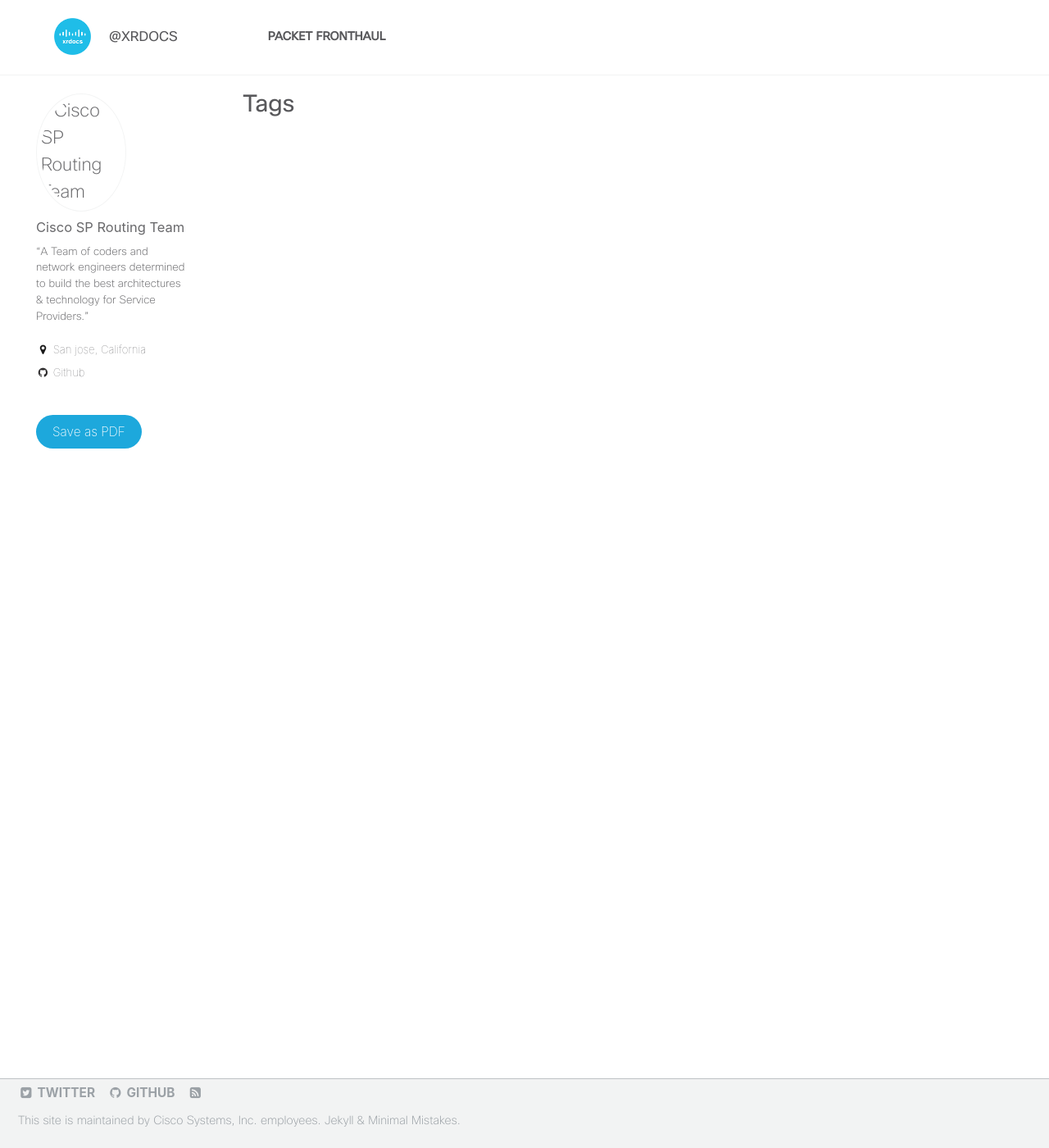
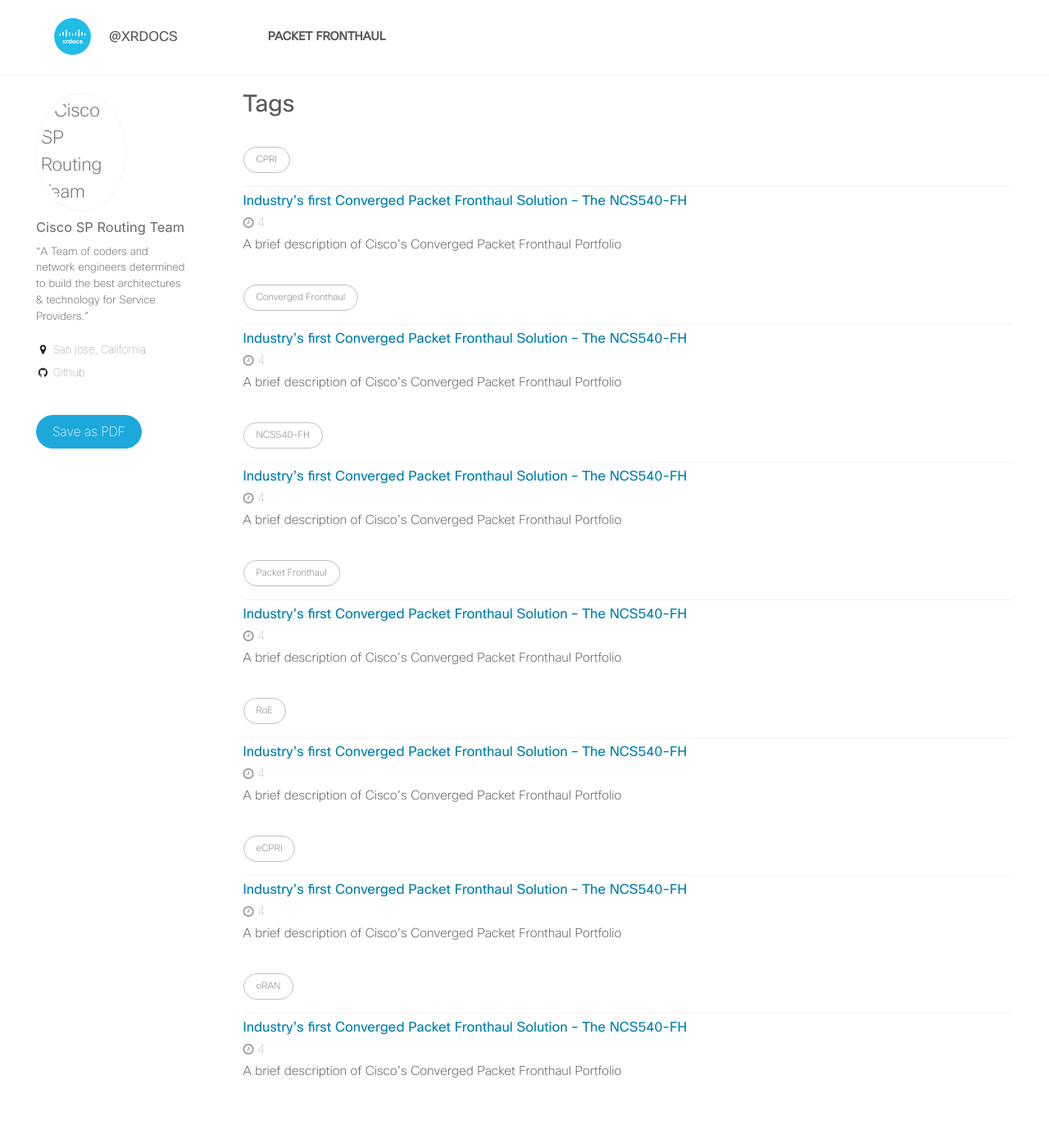
Before and after one commit to xrdocs-migration/packet-fronthaul, a Jekyll site: the page built from _pages/tag-archive.html, in a window 1280 px wide and 1400 px high. Shown: the whole window at 82% size. Built offline with Jekyll 4.4.1, drawn with Linux system fonts in a browser that asks for light colours; part of the change alters nothing that is shown.

Commit message:
Update firstconvergedFH.md

```diff
--- a/_blogs/firstconvergedFH.md
+++ b/_blogs/firstconvergedFH.md
@@ -1,5 +1,5 @@
 ---
-published: false
+published: true
 date: '2021-03-26 10:09 +0530'
 title: Industry’s first Converged Packet Fronthaul Solution – The NCS540-FH
 author: Sounak Mukherjee
@@ -11,6 +11,7 @@ tags:
   - eCPRI
   - RoE
   - oRAN
+excerpt: A brief description of Cisco's Converged Packet Fronthaul Portfolio
 ---
 
 
```
